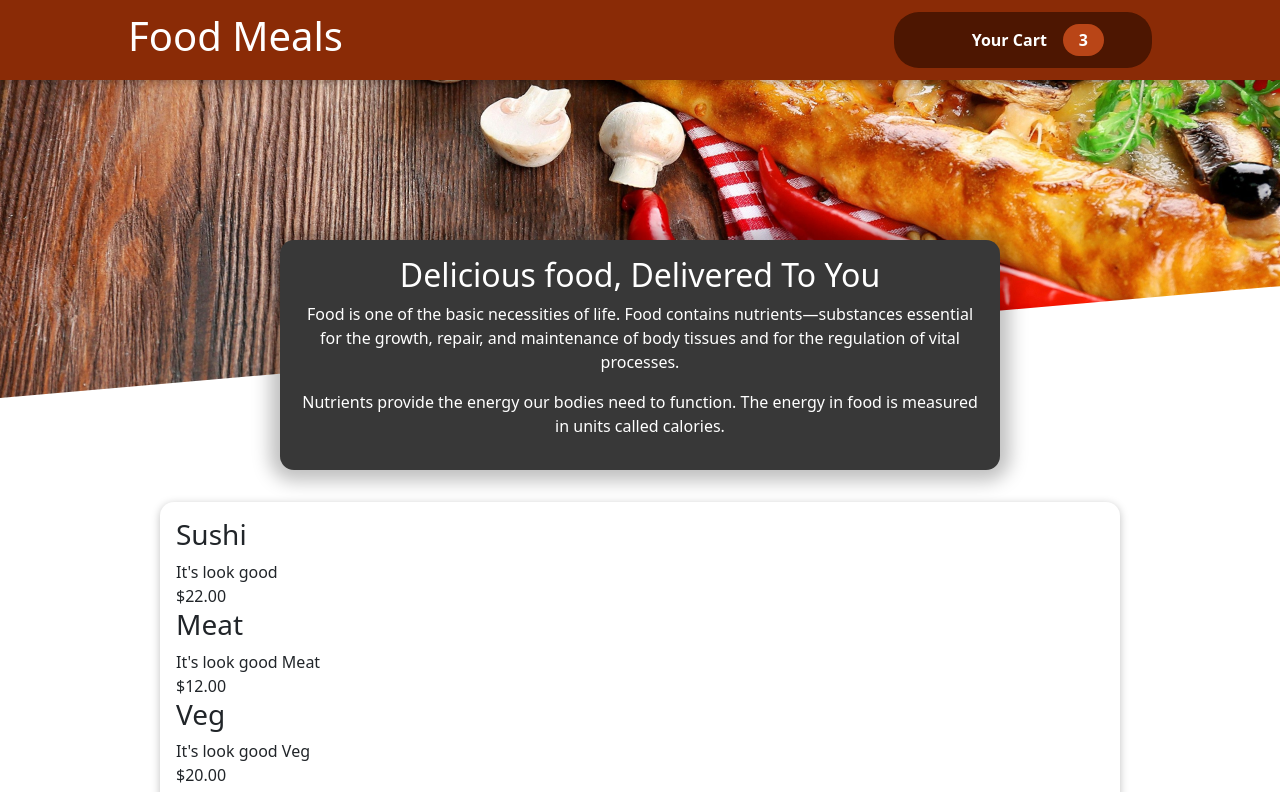
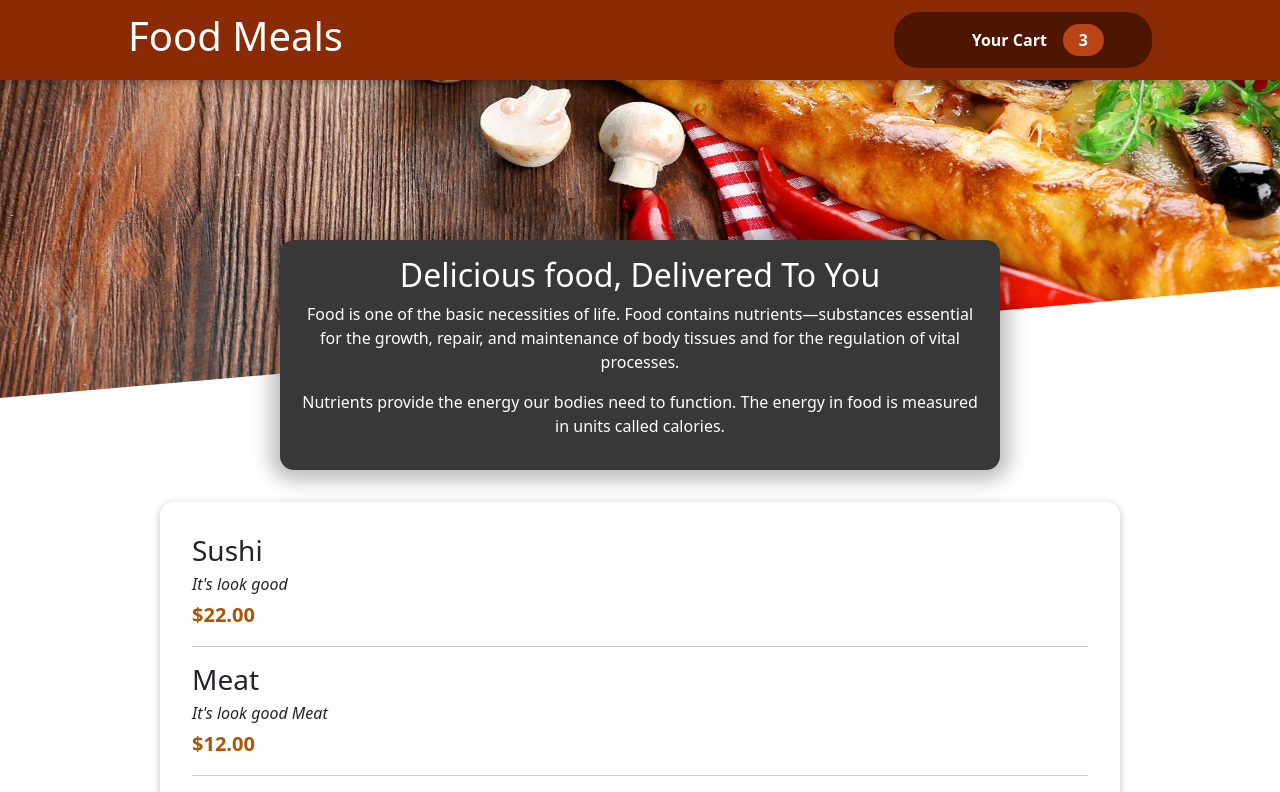
Before and after one commit to jsidd06/react-food-website, a React (Create React App) app: page / in a window 1280 px wide. Shown: the top 792 px of the page. Built offline with nearby package versions, Linux system fonts and the light colour scheme; some icons are missing.

Commit message:
add meals items

```diff
--- a/src/Meals/AvailableMeals.js
+++ b/src/Meals/AvailableMeals.js
@@ -1,7 +1,7 @@
 import React from "react";
 import classes from "./AvailableMeals.module.css";
 import DUMMY_MEALS from "../components/Data";
-import MealsItem from "./MealsItem";
+import MealsItem from "./MealsItem/MealsItem";
 import Card from "../screen/Card";
 
 function AvailableMeals() {
--- a/src/Meals/MealsItem.js
+++ /dev/null
@@ -1,14 +0,0 @@
-import React from "react";
-
-function MealsItem(props) {
-  const price = `$${props.price.toFixed(2)}`;
-  return (
-    <div>
-      <h3>{props.name}</h3>
-      <div>{props.description}</div>
-      <div>{price}</div>
-    </div>
-  );
-}
-
-export default MealsItem;
--- /dev/null
+++ b/src/Meals/MealsItem/MealsItem.js
@@ -0,0 +1,18 @@
+import React from "react";
+import classes from "./MealsItems.module.css";
+
+function MealsItem(props) {
+  const price = `$${props.price.toFixed(2)}`;
+  return (
+    <li className={classes.meal}>
+      <div>
+        <h3>{props.name}</h3>
+        <div className={classes.description}>{props.description}</div>
+        <div className={classes.price}>{price}</div>
+      </div>
+      <div></div>
+    </li>
+  );
+}
+
+export default MealsItem;
--- /dev/null
+++ b/src/Meals/MealsItem/MealsItems.module.css
@@ -0,0 +1,22 @@
+.meal {
+  display: flex;
+  justify-content: space-between;
+  margin: 1rem;
+  padding-bottom: 1rem;
+  border-bottom: 1px solid #ccc;
+}
+
+.meal h3 {
+  margin: 0 0 0.25rem 0;
+}
+
+.description {
+  font-style: italic;
+}
+
+.price {
+  margin-top: 0.25rem;
+  font-weight: bold;
+  color: #ad5502;
+  font-size: 1.25rem;
+}
```
Also changed, not shown: src/components/UserList.js (deleted, +0 -18 lines).
